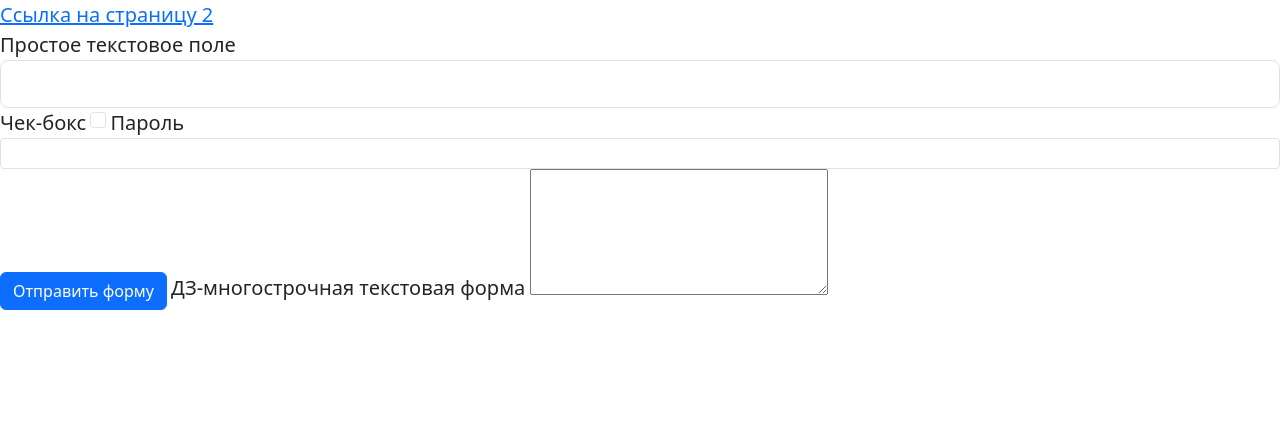
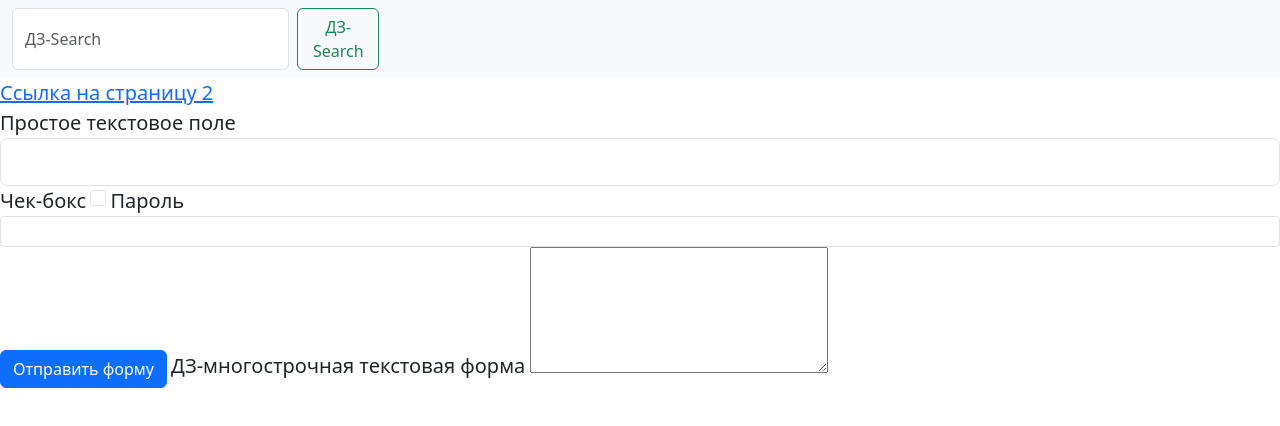
Before and after one commit to Santaroga/m4, a plain HTML site: page Page_1.html in a window 1280 px wide. Drawn offline with nearby package versions, Linux system fonts and the light colour scheme.

Commit message:
lesson3, exersise 5 - добавлена панель навигации (поле+кнопка)

```diff
--- a/Page_1.html
+++ b/Page_1.html
@@ -8,6 +8,14 @@
 
 </head>
 <body>
+    <nav class="navbar bg-body-tertiary">
+        <div class="container-fluid">
+          <form class="d-flex" role="search">
+            <input class="form-control me-2" type="search" placeholder="ДЗ-Search" aria-label="Search">
+            <button class="btn btn-outline-success" type="submit">ДЗ-Search</button>
+          </form>
+        </div>
+      </nav>
     <a class="lead" href="Page_2.html" target="_blank">Ссылка на страницу 2</a>
     <form action="">
         <label class="lead" for='field1'>Простое текстовое поле</label>
```
